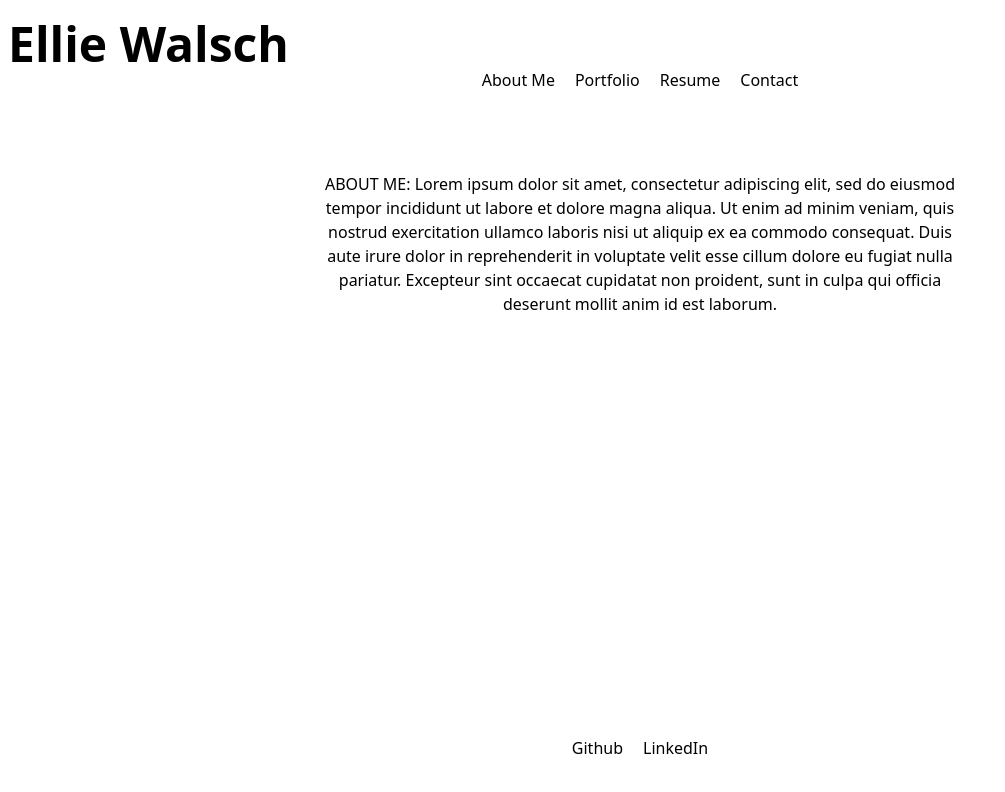
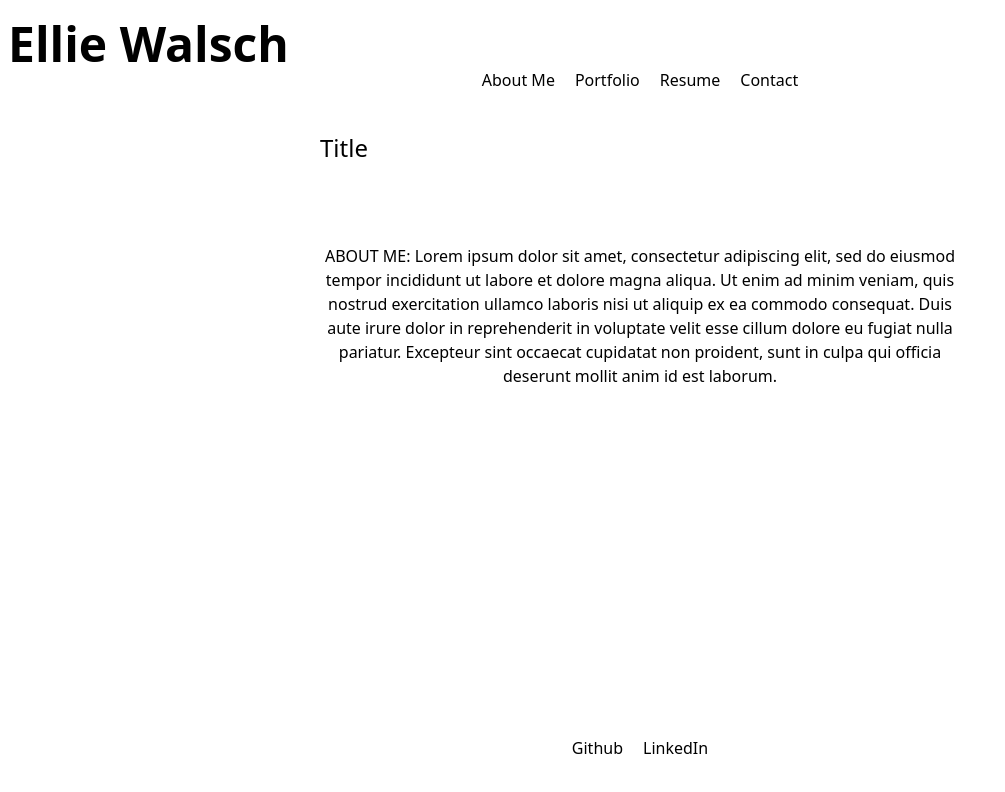
Before and after one commit to EllieWalsch/react-portfolio, a React (Vite) app: page / in a window 1280 px wide. Shown: the top 792 px of the page, without its empty margins (0-1005 px from the left). Built offline with nearby package versions, Linux system fonts and the light colour scheme.

Commit message:
Hardcode Title

```diff
--- a/src/App.jsx
+++ b/src/App.jsx
@@ -1,4 +1,5 @@
 import NavBar from "./components/NavBar";
+import Title from "./components/Title";
 import AboutMe from "./components/AboutMe";
 import Footer from "./components/Footer";
 
@@ -7,6 +8,7 @@ function App() {
     <>
       <h1 className="mt-5 ml-2 text-5xl font-bold">Ellie Walsch</h1>
       <NavBar />
+      <Title />
       <AboutMe />
       <Footer />
     </>
--- /dev/null
+++ b/src/components/Title.jsx
@@ -0,0 +1,7 @@
+export default function Title() {
+  return (
+    <header className="flex justify-center">
+      <h2 className="mt-10 w-2/4 text-2xl">Title</h2>
+    </header>
+  );
+}
```
